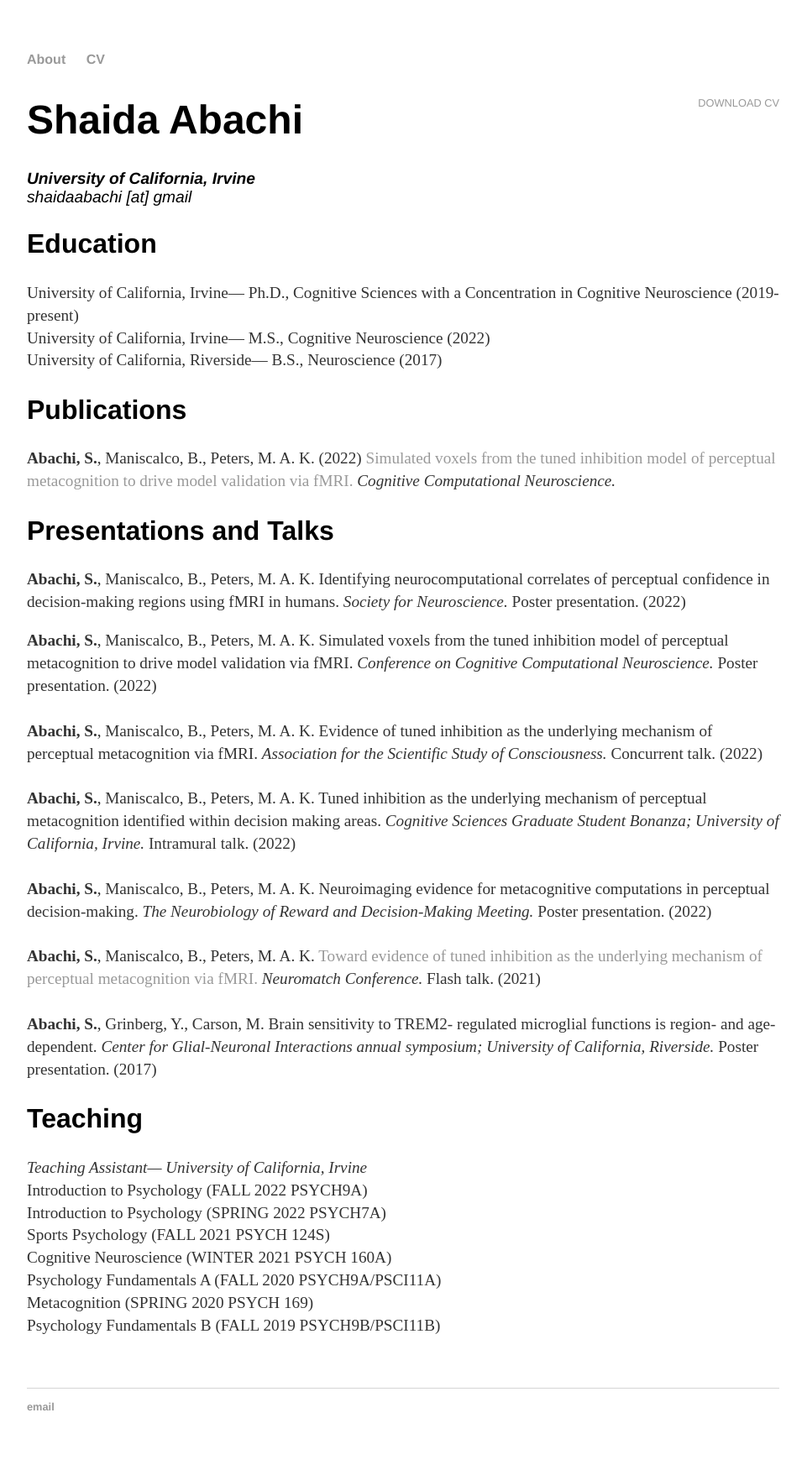
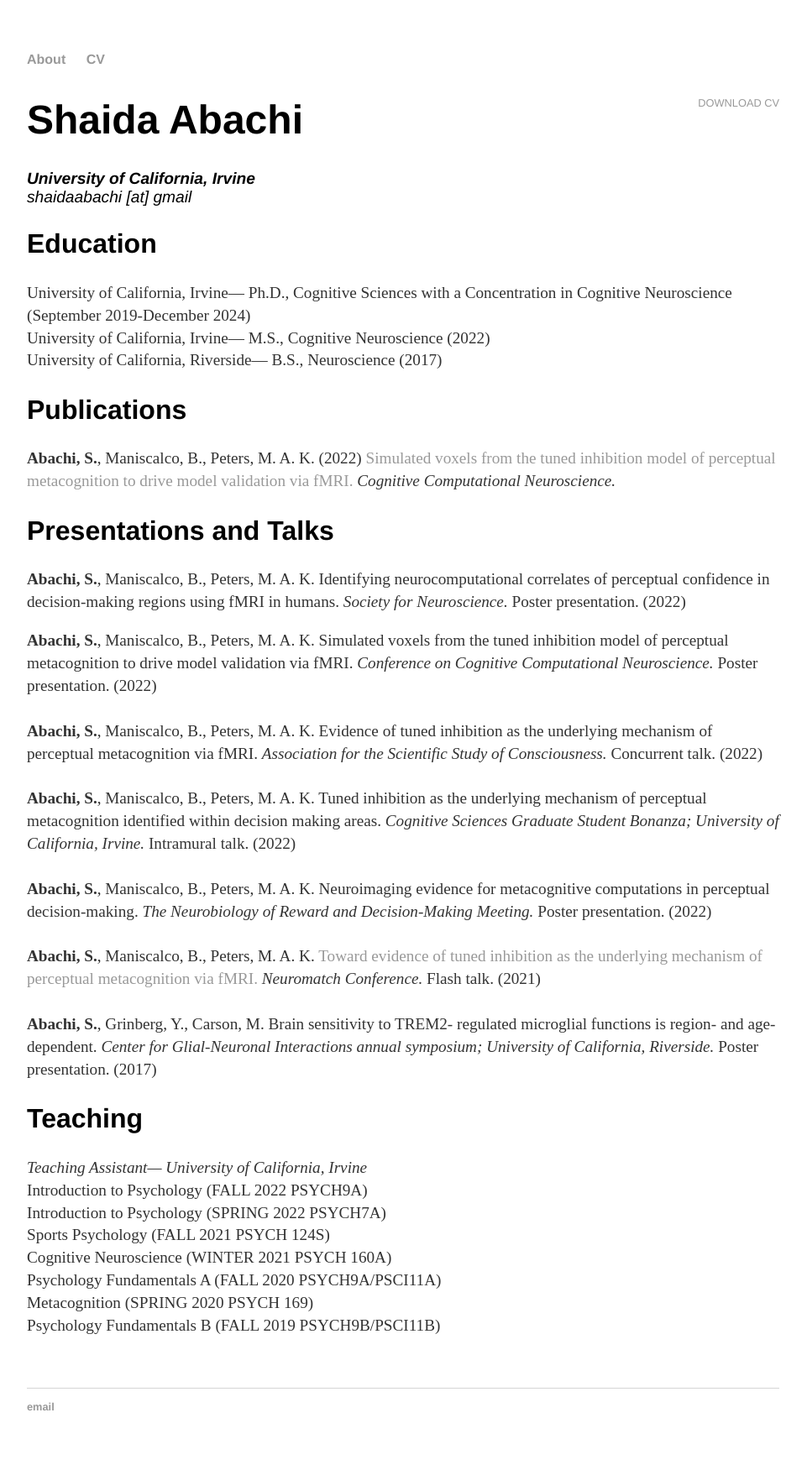
Before and after one commit to shaida-abachi/shaida-abachi.github.io, a Jekyll site: the page built from cv/index.html, in a window 1280 px wide. Shown: the whole page at 84% size, without its empty margins (160-1121 px from the left). Built offline with Jekyll 4.4.1, drawn with Linux system fonts in a browser that asks for light colours.

Commit message:
Update index.html
add download CV. add months to PhD

```diff
--- a/cv/index.html
+++ b/cv/index.html
@@ -4,7 +4,7 @@
 ---
 
 	<div class="cv">
-		<a href="#" class="download" title="Download CV as PDF">Download CV</a>
+		<a href="https://drive.google.com/file/d/1i8X7xfRTa9BHounfN9mr8gyewKWYnr2R/view?usp=share_link" class="download" title="Download CV as PDF">Download CV</a>
 					<h1>Shaida Abachi</h1>
 					<address>
 					<strong>University of California, Irvine</strong><br>
@@ -14,7 +14,7 @@
 
 					<h2>Education</h2>
 
-					<p>University of California, Irvine— Ph.D., Cognitive Sciences with a Concentration in Cognitive Neuroscience (2019-present)<br>
+					<p>University of California, Irvine— Ph.D., Cognitive Sciences with a Concentration in Cognitive Neuroscience (September 2019-December 2024)<br>
 					University of California, Irvine— M.S., Cognitive Neuroscience (2022)<br>
 					University of California, Riverside— B.S., Neuroscience (2017)</p>
 
```
